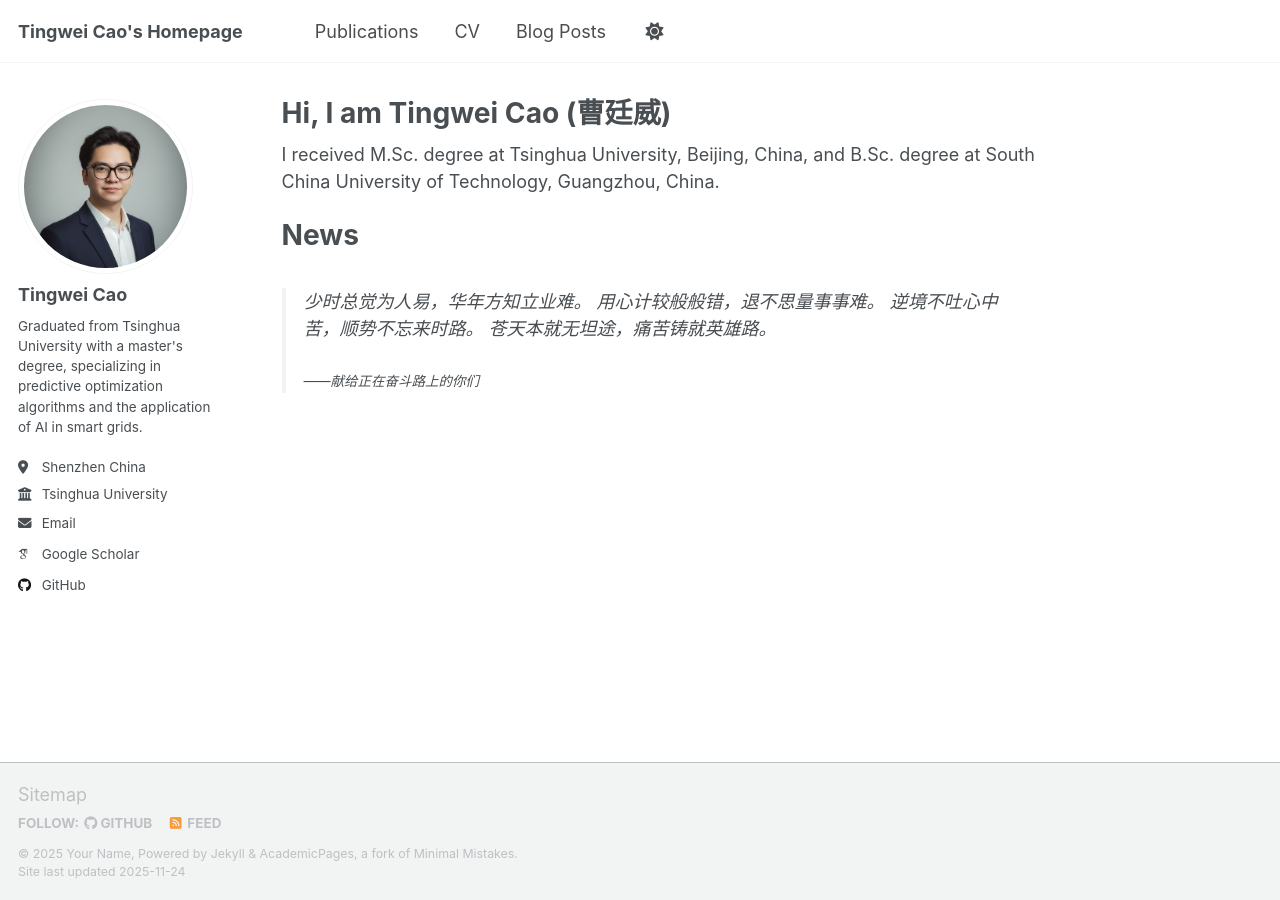
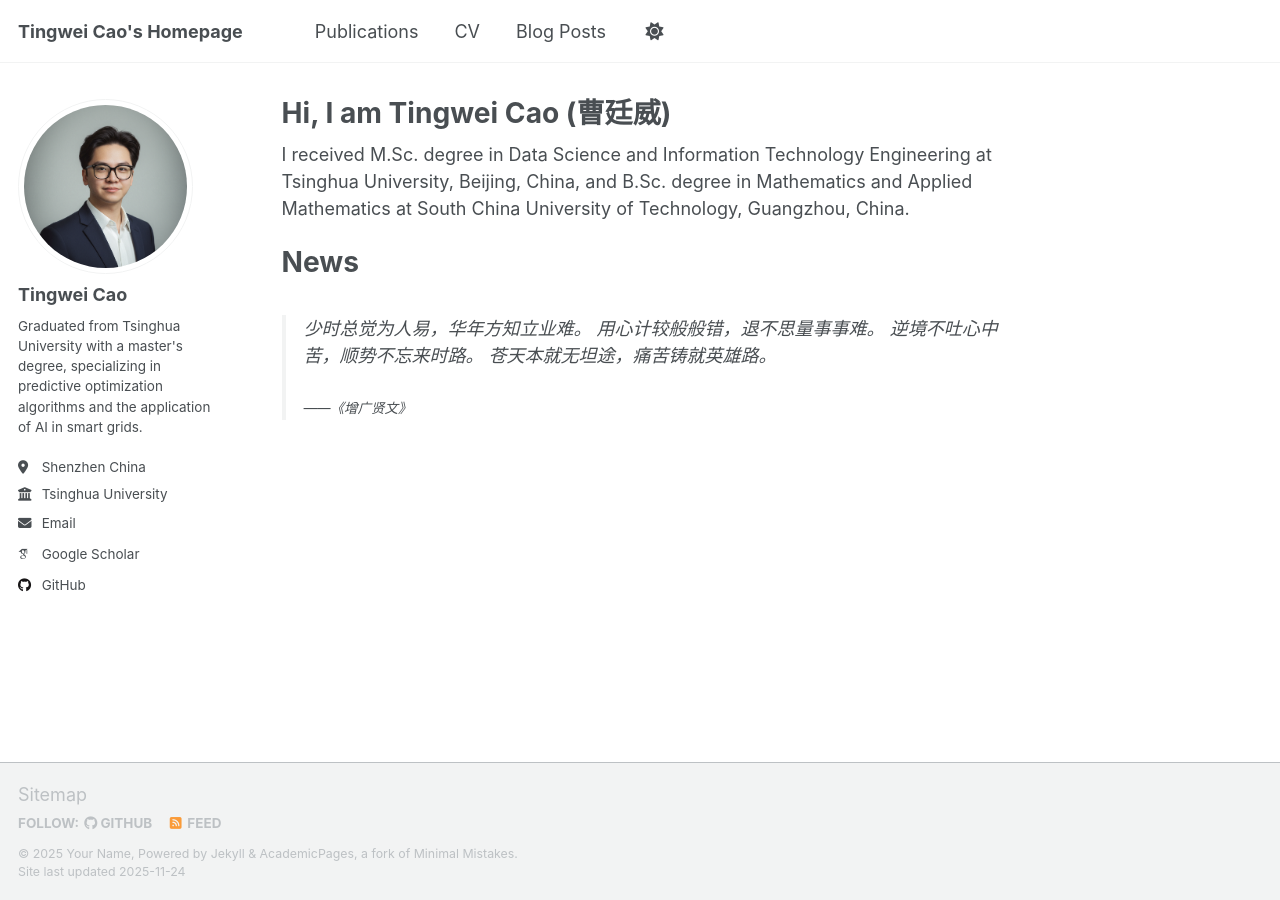
Before and after one commit to tingweicao/tingweicao.github.io, a Jekyll site: the page built from _pages/about.md, in a window 1280 px wide. Built offline with Jekyll 4.4.1, drawn with Linux system fonts in a browser that asks for light colours; some web fonts are replaced; a script that is not in the unit is left out.

Commit message:
Update about.md

```diff
--- a/_pages/about.md
+++ b/_pages/about.md
@@ -7,7 +7,7 @@ redirect_from:
   - /about.html
 ---
 
-I received M.Sc. degree at Tsinghua University, Beijing, China, and B.Sc. degree at South China University of Technology, Guangzhou, China.
+I received M.Sc. degree in Data Science and Information Technology Engineering at Tsinghua University, Beijing, China, and B.Sc. degree in Mathematics and Applied Mathematics at South China University of Technology, Guangzhou, China.
 
 News
 ======
@@ -17,4 +17,4 @@ News
 > 逆境不吐心中苦，顺势不忘来时路。
 > 苍天本就无坦途，痛苦铸就英雄路。
 >
-> <small>——献给正在奋斗路上的你们</small>
+> <small>——《增广贤文》</small>
```
